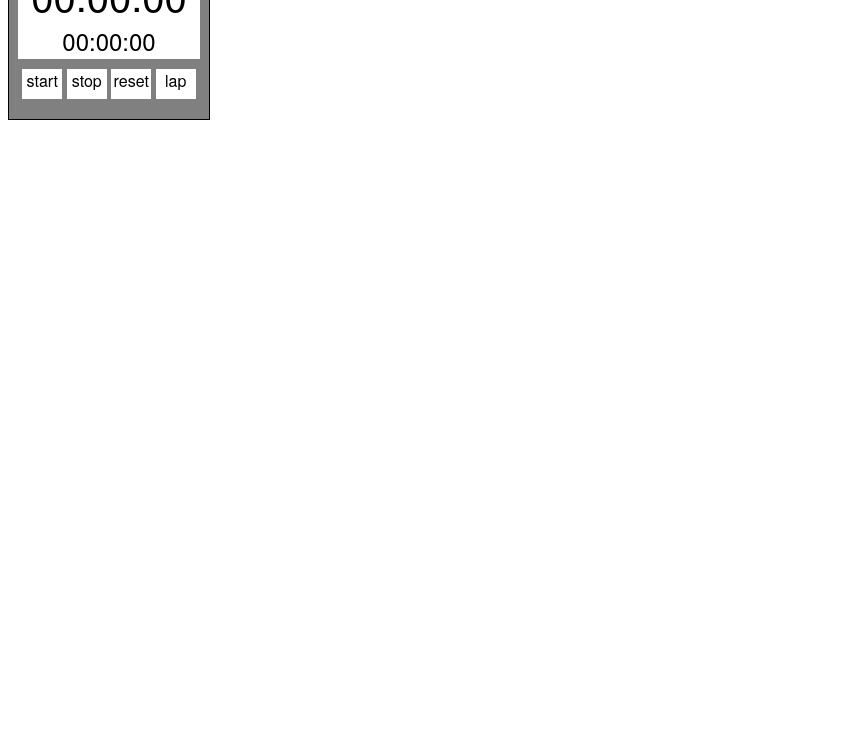
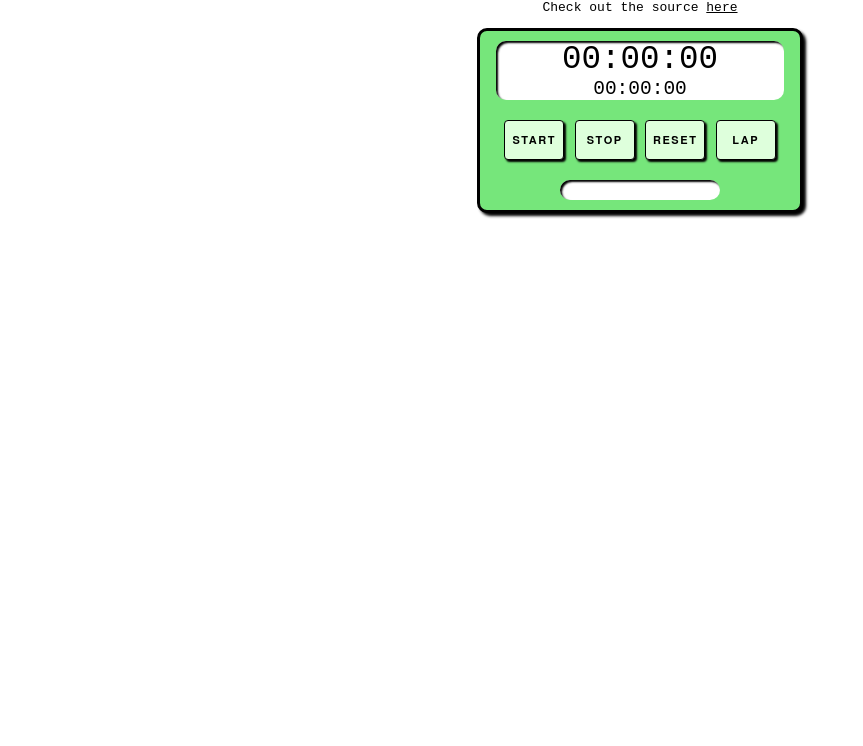
Before and after one commit to mattlub/js-stopwatch, a plain HTML site: page index.html in a window 1280 px wide. Shown: the part 54-800 px from the top of the page, without its empty margins (0-863 px from the left). Drawn offline with Linux system fonts and the light colour scheme.

Commit message:
styled and changed tabs to spaces

```diff
--- a/index.html
+++ b/index.html
@@ -6,7 +6,7 @@
     <!-- Basic Page Needs
     –––––––––––––––––––––––––––––––––––––––––––––––––– -->
     <meta charset="utf-8">
-	<title>Javascript Stopwatch</title>
+    <title>js Stopwatch</title>
     <meta name="description" content="Basic JS stopwatch using vanilla js">
     <meta name="author" content="Matt">
 
@@ -21,6 +21,9 @@
 
     <div class="stopwatch-container">
 
+        <h2>js Stopwatch</h2>
+        <p>Check out the source <a href="https://github.com/mattlub/js-stopwatch">here</a></p>
+
         <div class="stopwatch">
 
             <div class="display">
@@ -30,24 +33,20 @@
 
             <div class="buttons-container">
                 <div class="button" id="start-button">
-					<label id="start-button-text">start</label>
+                    <label class="button-text" id="start-button-text">start</label>
                 </div>
                 <div class="button" id="stop-button">
-					<label id="stop-button-text">stop</label>
+                    <label class="button-text" id="stop-button-text">stop</label>
                 </div>
                 <div class="button" id="reset-button">
-					<label id="reset-button-text">reset</label>
+                    <label class="button-text" id="reset-button-text">reset</label>
                 </div>
                 <div class="button" id="lap-button">
-					<label id="lap-button-text">lap</label>
+                    <label class="button-text" id="lap-button-text">lap</label>
                 </div>
             </div>
 
             <div id="lap-times-display">
-				<!-- EG
-				<div id="lap">Lap 0: 00:05:08</div>
-				-->
-
             </div>
 
         </div>
--- a/main.css
+++ b/main.css
@@ -1,24 +1,36 @@
+body {
+    font-family: monospace;
+}
+
 .stopwatch-container {
     width: 100%;
     text-align: center;
-	font-family: "HelveticaNeue", "Helvetica Neue", Helvetica, Arial, sans-serif;
+}
+
+a {
+    color: black;
 }
 
 .stopwatch {
-	border: 1px solid black;
-	width: 200px;
+    border: 3px solid black;
+    width: 320px;
     height: auto;
-	background-color: grey;
+    background-color: #76E67B;
+    margin: auto;
+    border-radius: 10px;
+    box-shadow: 3px 3px 3px black;
 }
 
 .display {
     width: 90%;
     margin: 10px auto;
     background-color: white;
-	border: 1px solid white
+    box-shadow: 2px 2px 2px inset;
+    border-radius: 10px;
 }
 
 #time-display {
+    display: block;
     font-size: 1.5em;
 }
 
@@ -29,6 +41,7 @@
 /* BUTTONS */
 
 .buttons-container {
+    font-family: "HelveticaNeue", "Helvetica Neue", Helvetica, Arial, sans-serif;
     border: 0px solid black;
     width: 90%;
     margin: 10px auto;
@@ -36,20 +49,39 @@
 
 .button {
     display: inline-block;
-	width: 40px;
-	height: 30px;
-	margin: auto;
-	border-radius: 0%;
-	background-color: white;
+    width: 60px;
+    height: 40px;
+    margin: 10px 3px;
+    border-radius: 5px;
+    background-color: #deffdc;
+    text-align: center;
+    font-size: 11px;
+    font-weight: 600;
+    line-height: 38px;
+    letter-spacing: .1rem;
+    text-transform: uppercase;
+    border-radius: 4px;
+    border: 1px solid #000000;
+    cursor: pointer;
+    box-sizing: border-box;
+    box-shadow: 2px 2px 2px;
+}
+
+.button-text {
+    cursor: pointer;
 }
 
 /* LAPS */
 
 #lap-times-display {
-	margin: 10px;
+    box-shadow: 2px 2px 2px inset;
+    width: 50%;
+    margin: 10px auto;
+    padding: 10px 0px;
     background-color: white;
-    max-height: 200px;
+    max-height: 100px;
     overflow-y: auto;
+    border-radius: 10px;
 }
 
 .laps-title {
--- a/script.js
+++ b/script.js
@@ -1,4 +1,4 @@
-//lots of global variables- sorry!
+// TODO- make it modular
 
 var start_button = document.getElementById("start-button");
 var stop_button = document.getElementById("stop-button");
```
Also changed, not shown: 1 other file. Lines whose indentation alone changed are shown as unchanged.
